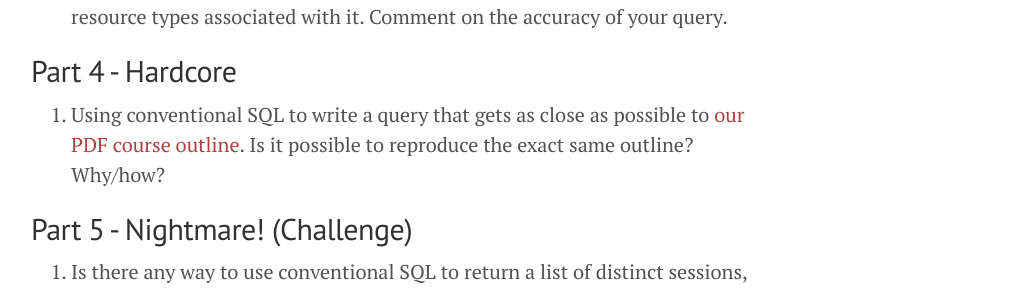
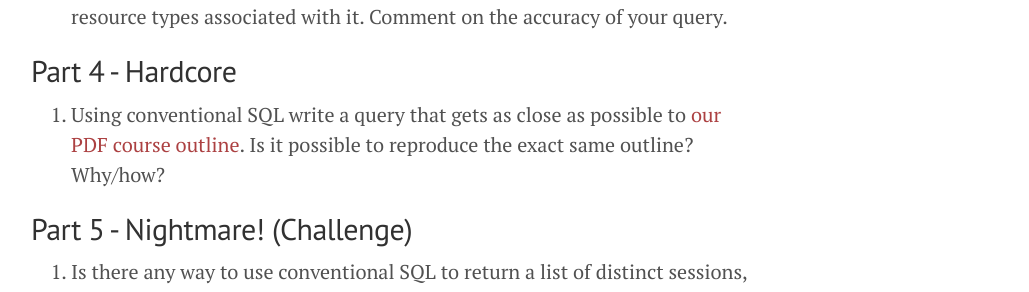
Before and after one commit to retrography/data-management, a Jekyll site: the page built from exercises/exercise_02.markdown, in a window 1280 px wide and 900 px high, scrolled down 2632 px. Shown: the part 393-685 px from the top of the window, without its empty margins (249-1278 px from the left). Built offline with Jekyll 4.4.1, drawn with Linux system fonts in a browser that asks for light colours; Markdown is read by kramdown in place of the engine named in the settings.

```diff
--- a/exercises/exercise_02.markdown
+++ b/exercises/exercise_02.markdown
@@ -66,7 +66,7 @@ Default Schema | class
 
 ## Part 4 - Hardcore
 
-10. Using conventional SQL to write a query that gets as close as possible to [our PDF course outline]({{ site.baseurl }}/public/misc/insy437638.pdf). Is it possible to reproduce the exact same outline? Why/how?
+10. Using conventional SQL write a query that gets as close as possible to [our PDF course outline]({{ site.baseurl }}/public/misc/insy437638.pdf). Is it possible to reproduce the exact same outline? Why/how?
 
 ## Part 5 - Nightmare! (Challenge)
 
```
